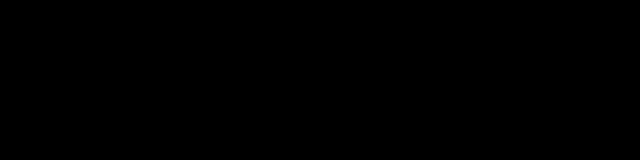
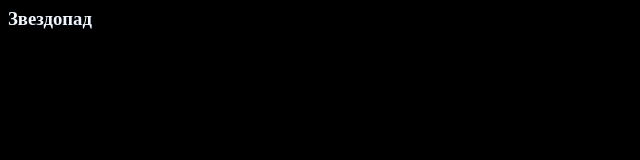
Before and after one commit to zvezd0pad/zvezd0pad.github.io, a plain HTML site: page index.html in a window 1280 px wide. Shown: the whole page, without its empty margins (0-640 px from the left). Drawn offline with Linux system fonts and the light colour scheme.

Commit message:
Update index.html

```diff
--- a/index.html
+++ b/index.html
@@ -3,6 +3,6 @@
   <title> Звездопад </title>
   </head>
   <body bgcolor="black">
-     <h3>Звездопад</h3>
+     <h3> <p> <font color="#F0F8FF"> Звездопад</h3>
   </body>
 </html>
```
